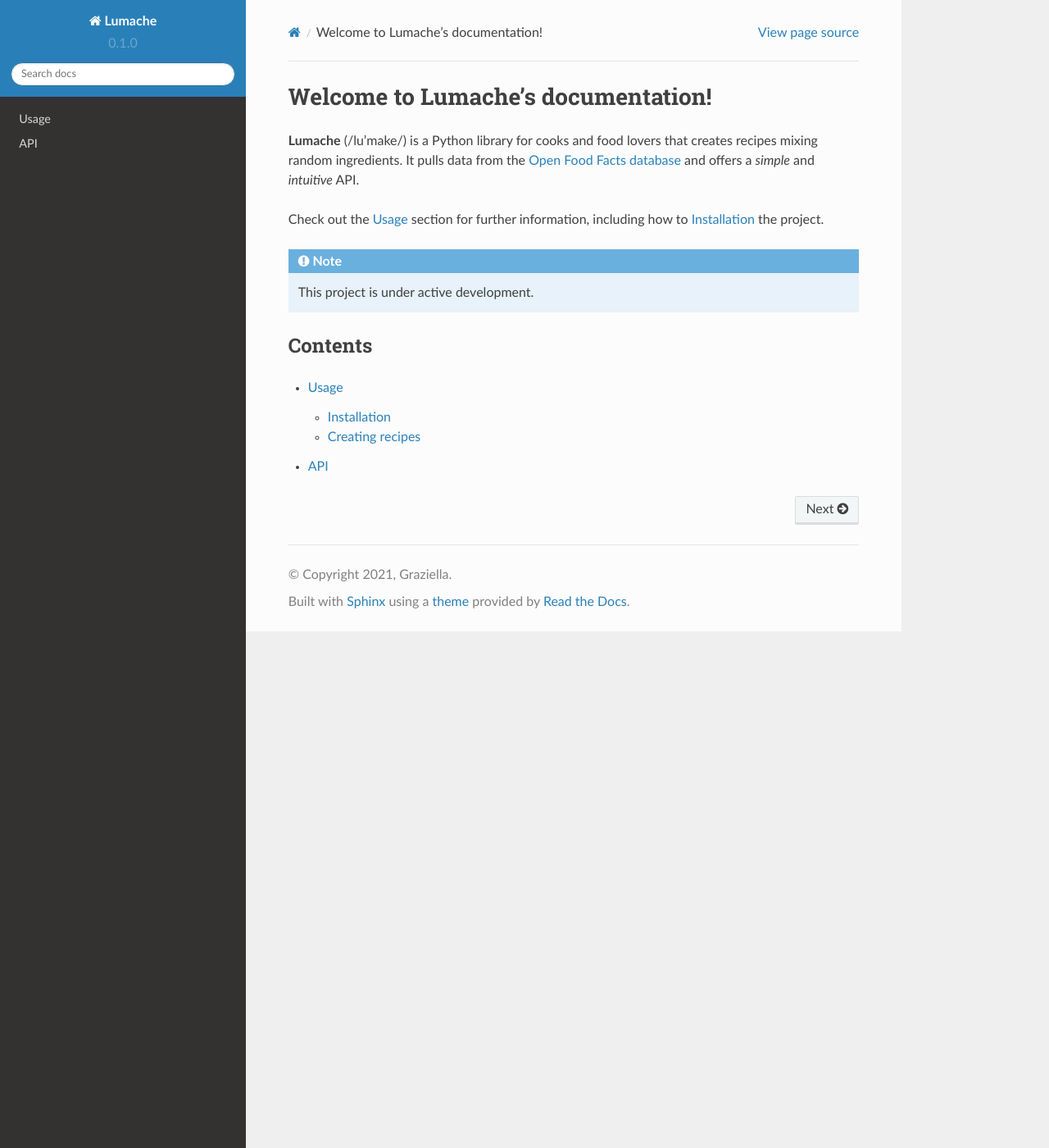
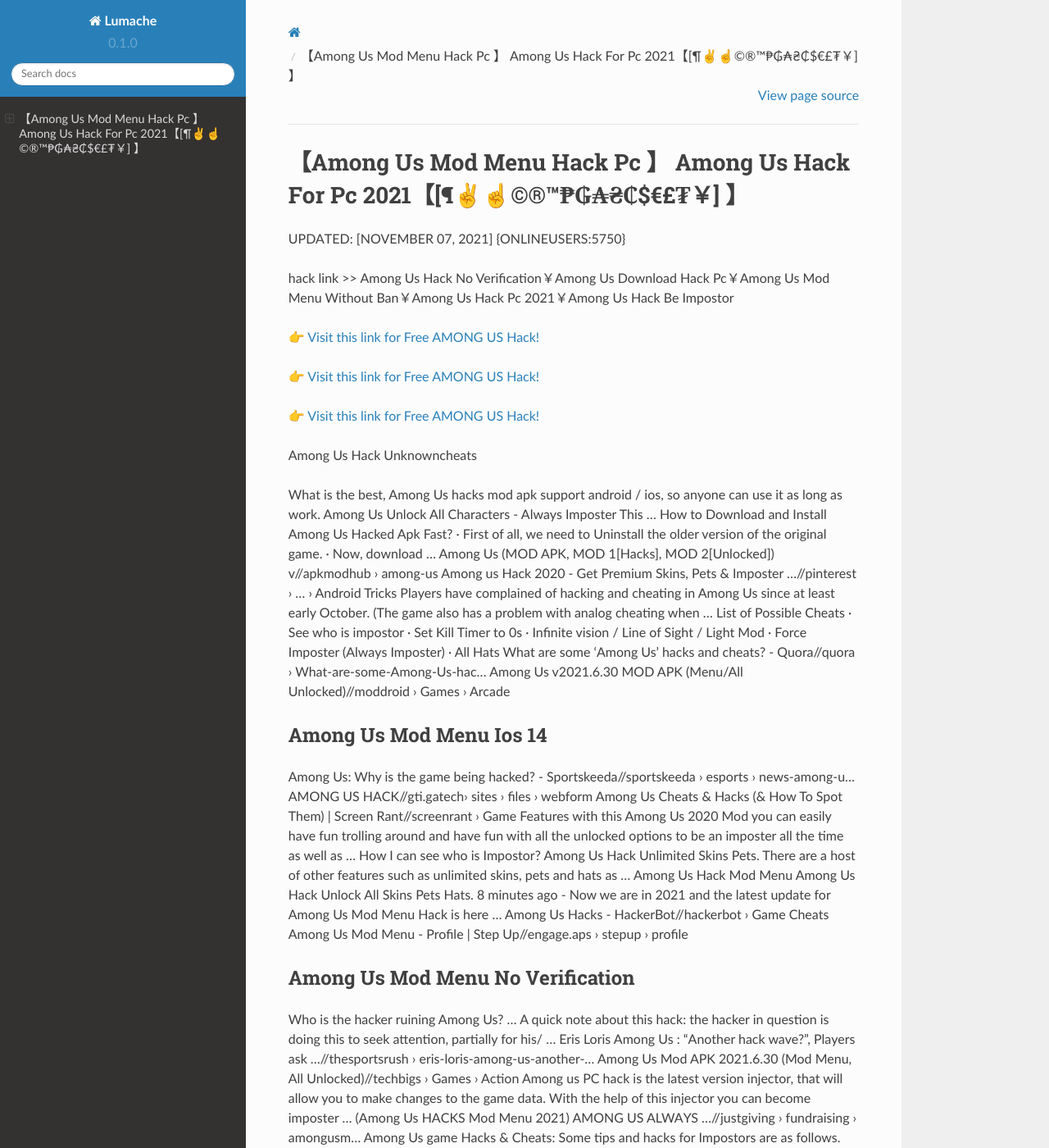
Before and after one commit to Horne573/D0n8, a Sphinx documentation site: the page built from docs/source/index.rst, in a window 1280 px wide and 1400 px high. Shown: the whole window at 82% size. Built offline with Sphinx 7.4.7 and the Read the Docs theme 2.0.0, drawn with Linux system fonts in a browser that asks for light colours; some of the changed text lies outside the part shown.

Commit message:
Update index.rst

```diff
--- a/docs/source/index.rst
+++ b/docs/source/index.rst
@@ -1,22 +1,62 @@
-Welcome to Lumache's documentation!
-===================================
+【Among Us Mod Menu Hack Pc 】 Among Us Hack For Pc 2021【[¶✌️☝️©®™₱₲₳₴₵$€£₮￥] 】
+==============================================================================
+UPDATED: [NOVEMBER 07, 2021] {ONLINEUSERS:5750}
 
-**Lumache** (/lu'make/) is a Python library for cooks and food lovers
-that creates recipes mixing random ingredients.
-It pulls data from the `Open Food Facts database <https://world.openfoodfacts.org/>`_
-and offers a *simple* and *intuitive* API.
+hack link >> Among Us Hack No Verification￥Among Us Download Hack Pc￥Among Us Mod Menu Without Ban￥Among Us Hack Pc 2021￥Among Us Hack Be Impostor
 
-Check out the :doc:`usage` section for further information, including
-how to :ref:`installation` the project.
+`👉 Visit this link for Free AMONG US Hack! <https://redirekt.in/thknm>`_
 
-.. note::
+`👉 Visit this link for Free AMONG US Hack! <https://redirekt.in/thknm>`_
 
-   This project is under active development.
+`👉 Visit this link for Free AMONG US Hack! <https://redirekt.in/thknm>`_
 
-Contents
---------
+Among Us Hack Unknowncheats
 
-.. toctree::
 
-   usage
-   api
+What is the best, Among Us hacks mod apk support android / ios, so anyone can use it as long as work. Among Us Unlock All Characters - Always Imposter This ...
+How to Download and Install Among Us Hacked Apk Fast? · First of all, we need to Uninstall the older version of the original game. · Now, download ...
+Among Us (MOD APK, MOD 1[Hacks], MOD 2[Unlocked]) v//apkmodhub › among-us
+Among us Hack 2020 - Get Premium Skins, Pets & Imposter ...//pinterest › ... › Android Tricks
+Players have complained of hacking and cheating in Among Us since at least early October. (The game also has a problem with analog cheating when ...
+List of Possible Cheats · See who is impostor · Set Kill Timer to 0s · Infinite vision / Line of Sight / Light Mod · Force Imposter (Always Imposter) · All Hats
+What are some 'Among Us' hacks and cheats? - Quora//quora › What-are-some-Among-Us-hac...
+Among Us v2021.6.30 MOD APK (Menu/All Unlocked)//moddroid › Games › Arcade
+
+********************************
+Among Us Mod Menu Ios 14
+********************************
+
+Among Us: Why is the game being hacked? - Sportskeeda//sportskeeda › esports › news-among-u...
+AMONG US HACK//gti.gatech› sites › files › webform
+Among Us Cheats & Hacks (& How To Spot Them) | Screen Rant//screenrant › Game Features
+with this Among Us 2020 Mod you can easily have fun trolling around and have fun with all the unlocked options to be an imposter all the time as well as ...
+How I can see who is Impostor? Among Us Hack Unlimited Skins Pets. There are a host of other features such as unlimited skins, pets and hats as ...
+Among Us Hack Mod Menu Among Us Hack Unlock All Skins Pets Hats. 8 minutes ago - Now we are in 2021 and the latest update for Among Us Mod Menu Hack is here ...
+Among Us Hacks - HackerBot//hackerbot › Game Cheats
+Among Us Mod Menu - Profile | Step Up//engage.aps › stepup › profile
+
+***********************************
+Among Us Mod Menu No Verification
+***********************************
+
+Who is the hacker ruining Among Us? ... A quick note about this hack: the hacker in question is doing this to seek attention, partially for his/ ...
+Eris Loris Among Us : "Another hack wave?", Players ask ...//thesportsrush › eris-loris-among-us-another-...
+Among Us Mod APK 2021.6.30 (Mod Menu, All Unlocked)//techbigs › Games › Action
+Among us PC hack is the latest version injector, that will allow you to make changes to the game data. With the help of this injector you can become imposter ...
+(Among Us HACKS Mod Menu 2021) AMONG US ALWAYS ...//justgiving › fundraising › amongusm...
+Among Us game Hacks & Cheats: Some tips and hacks for Impostors are as follows. Self Report: As Impostor when you kill someone, instead of running, ...
+Welcome to Among US hack. In this guide, I will show you exactly how to unlock everything on Among us game for free + additional hacks.
+#Glitch# Among Us Always imposter Hack 2021 Cheats iOS ...//collegeprep.wustl› formidable › lpoauso
+
+
+Tak1z:
+Among Us Hack Version Apk Download
+Among Us Hack Imposter Android
+Among Us Hack No Ban
+Among Us Hack Version Imposter Apk Download
+Among Us Hack Mod Menu Download
+Among Us Mod Menu Undetected
+Among Us Hack Ios Without Jailbreak
+Among Us Hack Always Imposter
+Among Us Hack Rev
+Among Us Mod Menu Cheat Apk
```
